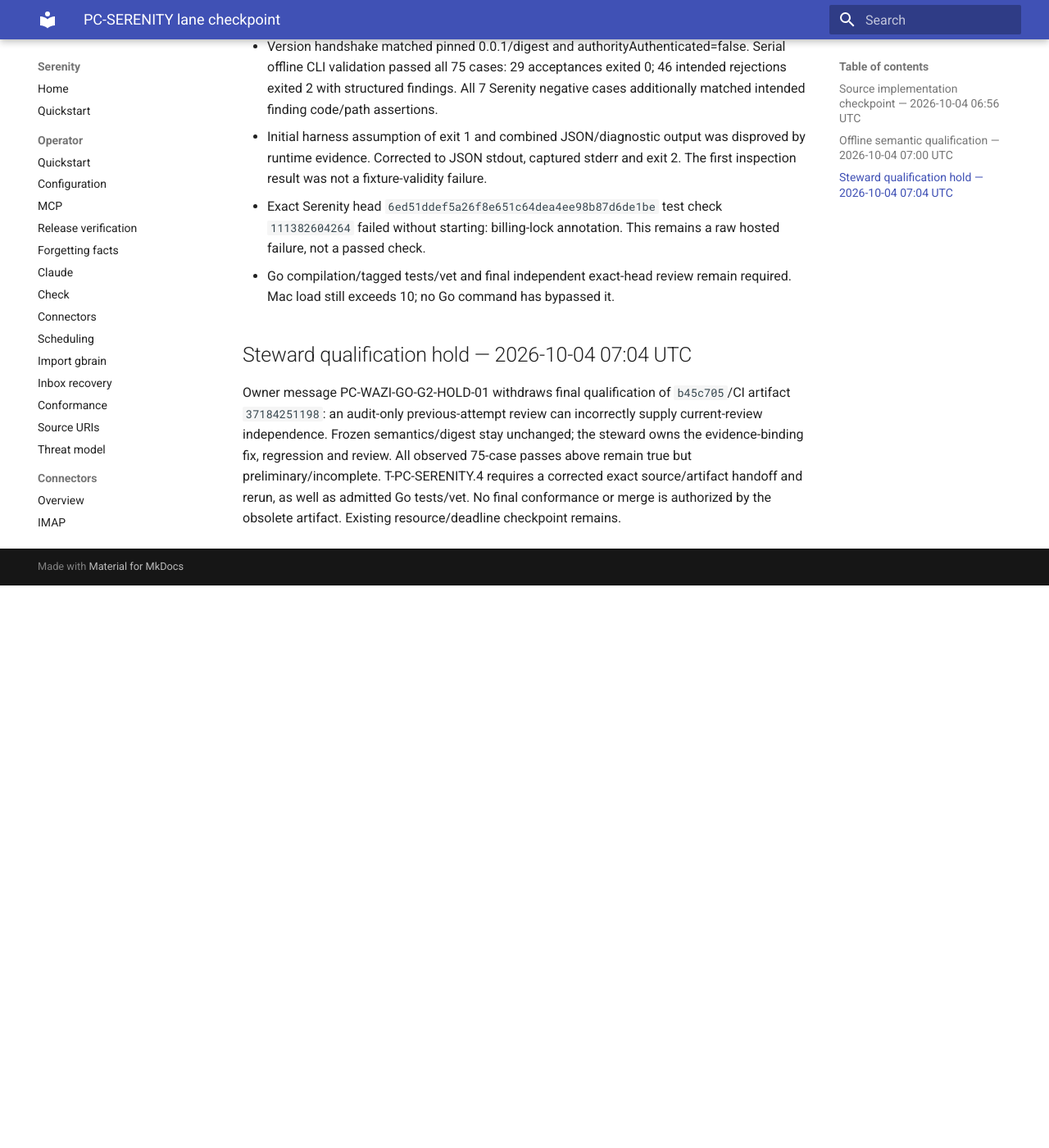
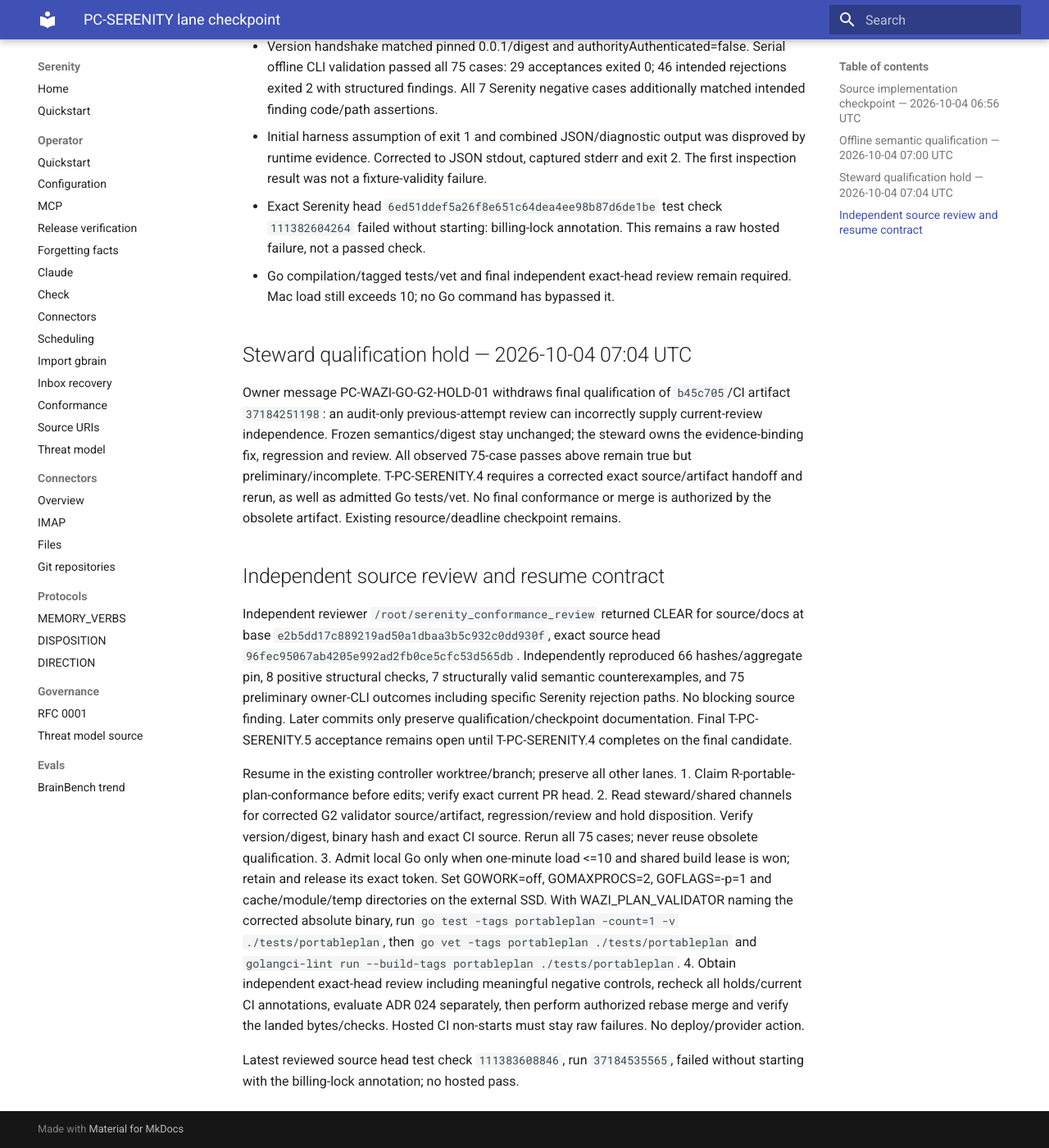
Before and after one commit to sirerun/serenity, an MkDocs documentation site: the page built from docs/plans/portable-plan-conformance-checkpoint-20261004.md, in a window 1280 px wide and 1400 px high, scrolled down 2159 px. Shown: the whole window at 82% size. Built offline with MkDocs 1.6.1 and Material for MkDocs 9.7.7, drawn with Linux system fonts in a browser that asks for light colours; before the commit the page ends 2873 px from its top, so only the background shows below that.

Commit message:
docs: record independent source review and remaining ship gates

```diff
--- a/docs/plans/portable-plan-conformance-checkpoint-20261004.md
+++ b/docs/plans/portable-plan-conformance-checkpoint-20261004.md
@@ -94,3 +94,34 @@
 T-PC-SERENITY.4 requires a corrected exact source/artifact handoff and rerun,
 as well as admitted Go tests/vet. No final conformance or merge is authorized
 by the obsolete artifact. Existing resource/deadline checkpoint remains.
+
+## Independent source review and resume contract
+
+Independent reviewer `/root/serenity_conformance_review` returned CLEAR for
+source/docs at base `e2b5dd17c889219ad50a1dbaa3b5c932c0dd930f`, exact source
+head `96fec95067ab4205e992ad2fb0ce5cfc53d565db`. Independently reproduced
+66 hashes/aggregate pin, 8 positive structural checks, 7 structurally valid
+semantic counterexamples, and 75 preliminary owner-CLI outcomes including
+specific Serenity rejection paths. No blocking source finding. Later commits
+only preserve qualification/checkpoint documentation. Final T-PC-SERENITY.5
+acceptance remains open until T-PC-SERENITY.4 completes on the final candidate.
+
+Resume in the existing controller worktree/branch; preserve all other lanes.
+1. Claim R-portable-plan-conformance before edits; verify exact current PR head.
+2. Read steward/shared channels for corrected G2 validator source/artifact,
+   regression/review and hold disposition. Verify version/digest, binary hash
+   and exact CI source. Rerun all 75 cases; never reuse obsolete qualification.
+3. Admit local Go only when one-minute load <=10 and shared build lease is
+   won; retain and release its exact token. Set GOWORK=off, GOMAXPROCS=2,
+   GOFLAGS=-p=1 and cache/module/temp directories on the external SSD.
+   With WAZI_PLAN_VALIDATOR naming the corrected absolute binary, run
+   `go test -tags portableplan -count=1 -v ./tests/portableplan`, then
+   `go vet -tags portableplan ./tests/portableplan` and
+   `golangci-lint run --build-tags portableplan ./tests/portableplan`.
+4. Obtain independent exact-head review including meaningful negative controls,
+   recheck all holds/current CI annotations, evaluate ADR 024 separately,
+   then perform authorized rebase merge and verify the landed bytes/checks.
+   Hosted CI non-starts must stay raw failures. No deploy/provider action.
+
+Latest reviewed source head test check `111383608846`, run `37184535565`,
+failed without starting with the billing-lock annotation; no hosted pass.
```
